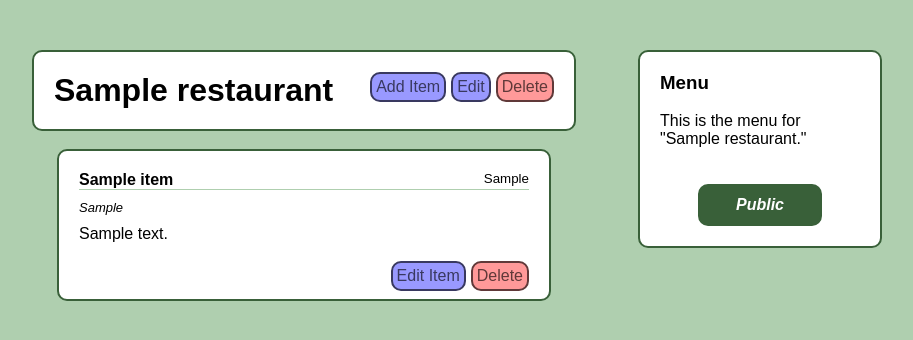
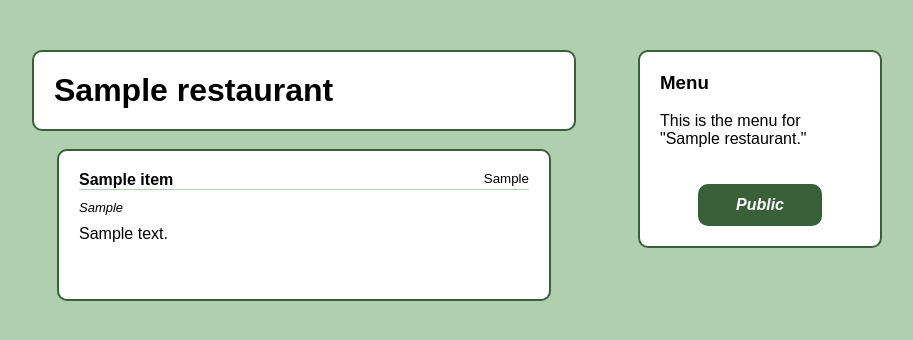
Before and after one commit to davidhammaker/Restaurant_Menu_App, a Flask app: a page that uses restaurant_menu_app/templates/restaurant.html in a window 1280 px wide. Shown: the part 87-427 px from the top of the page, without its empty margins (183-1096 px from the left). Run offline with Flask 2, Linux system fonts and the light colour scheme; tables that the repository leaves empty hold one stand-in row (values such as "Sample post"); parts of the project's set-up code (start-up, migrations or seed data) failed here and were passed over.

Commit message:
Hide restaurant buttons for visitors
Users who do not own a restaurant will not see buttons to add, edit, or
delete anything on the page.

```diff
--- a/restaurant_menu_app/templates/restaurant.html
+++ b/restaurant_menu_app/templates/restaurant.html
@@ -5,9 +5,11 @@
             <div class="main">
                     <article>
                         <div class="res-head">
-                            <a class="delete-button" href="{{ url_for('restaurants.delete_confirm', restaurant_name=restaurant.name) }}">Delete</a>
-                            <a class="add-button" href="{{ url_for('restaurants.edit', restaurant_name=restaurant.name)}}">Edit</a>
-                            <a class="add-button" href="{{ url_for('items.add_item', restaurant_name=restaurant.name)}}">Add Item</a>
+                            {% if restaurant.user == current_user %}
+                                <a class="delete-button" href="{{ url_for('restaurants.delete_confirm', restaurant_name=restaurant.name) }}">Delete</a>
+                                <a class="add-button" href="{{ url_for('restaurants.edit', restaurant_name=restaurant.name)}}">Edit</a>
+                                <a class="add-button" href="{{ url_for('items.add_item', restaurant_name=restaurant.name)}}">Add Item</a>
+                            {% endif %}
                             <h1>{{ restaurant.name }}</h1>
                         </div>
                     </article>
@@ -19,8 +21,10 @@
                             <p class="course">{{ item.course }}</p>
                             <p>{{ item.description }}</p>
                             <br>
-                            <a class="delete-button" href="{{ url_for('items.delete_item_confirm', restaurant_name=restaurant.name, item_name=item.name) }}">Delete</a>
-                            <a class="add-button" href="{{ url_for('items.edit_item', restaurant_name=restaurant.name, item_name=item.name) }}">Edit Item</a>
+                            {% if restaurant.user == current_user %}
+                                <a class="delete-button" href="{{ url_for('items.delete_item_confirm', restaurant_name=restaurant.name, item_name=item.name) }}">Delete</a>
+                                <a class="add-button" href="{{ url_for('items.edit_item', restaurant_name=restaurant.name, item_name=item.name) }}">Edit Item</a>
+                            {% endif %}
                             <br>
                         </div>
                     {% endfor %}
```
